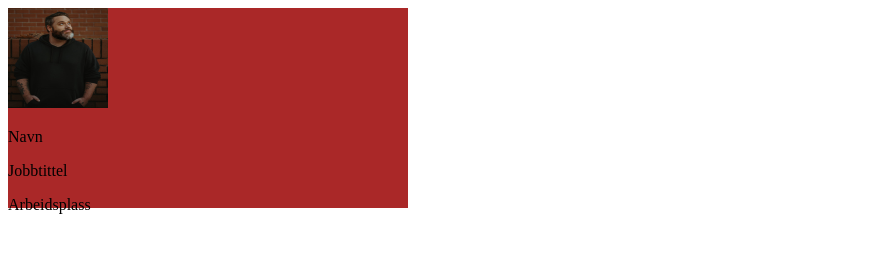
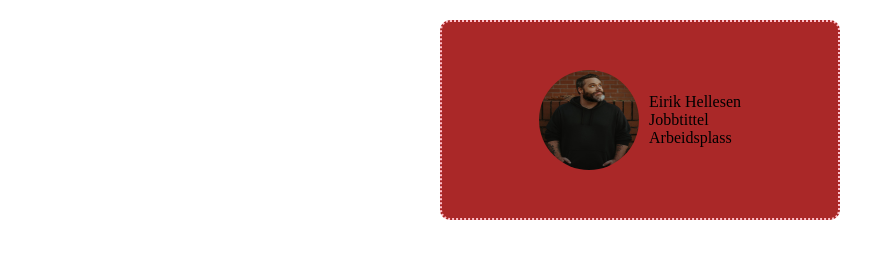
Before and after one commit to HEE082024KH/Business-Kort, a plain HTML site: page index.html in a window 1280 px wide. Shown: the whole page, without its empty margins (0-895 px from the left). Drawn offline with Linux system fonts and the light colour scheme.

Commit message:
Styling og posisjon

```diff
--- a/index.html
+++ b/index.html
@@ -13,9 +13,11 @@
         alt="Strong, cool guy with blue eyes, tattoos and beard"
         id="dudeguy"
       />
-      <p>Navn</p>
-      <p>Jobbtittel</p>
-      <p>Arbeidsplass</p>
+      <div>
+        <p>Eirik Hellesen</p>
+        <p>Jobbtittel</p>
+        <p>Arbeidsplass</p>
+      </div>
     </div>
   </body>
 </html>
--- a/style.css
+++ b/style.css
@@ -1,9 +1,29 @@
+* {
+  padding: 0;
+  margin: 0;
+  box-sizing: border-box;
+}
+
 #card {
   background-color: rgb(170, 40, 40);
   width: 400px;
   height: 200px;
+  display: flex;
+  justify-content: center;
+  align-items: center;
+
+  border: 2px dotted pink;
+  padding: 10px 5px;
+  margin: 20px auto;
+  border-radius: 10px;
 }
 #dudeguy {
   width: 100px;
   height: 100px;
+  border-radius: 50px;
+  margin-right: 10px;
 }
+
+.inlineText {
+  display: inline;
+}
```
